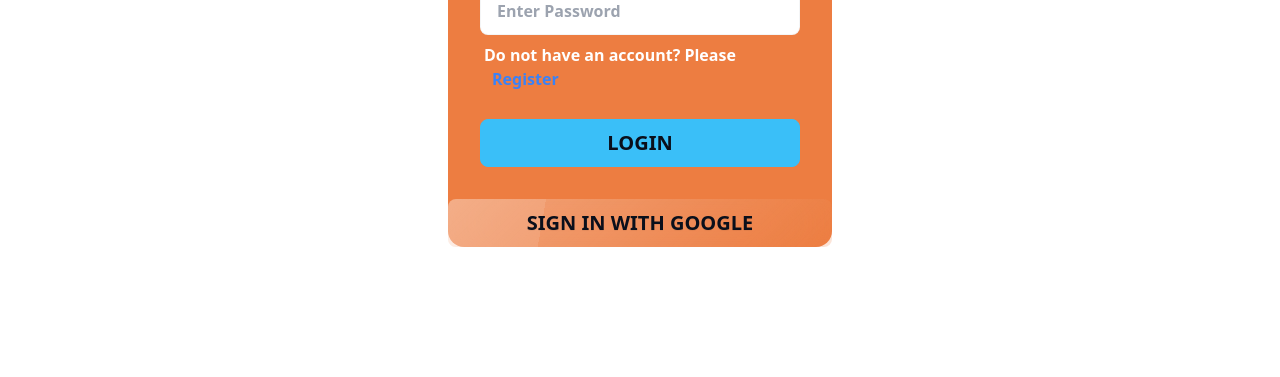
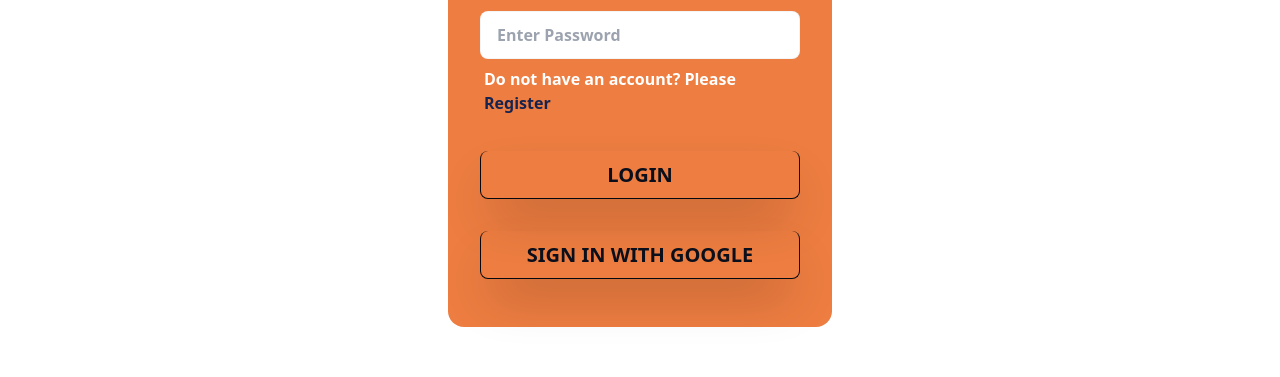
Before and after one commit to tania51/tania-carsYe-client, a React (Vite) app: page /login in a window 1280 px wide. Shown: the part 363-740 px from the top of the page. Built offline with nearby package versions, Linux system fonts and the light colour scheme; no server answers.

Commit message:
when reloading a private route do not go to the login page. Display a loader or spinner untill page is not showing

```diff
--- a/index.html
+++ b/index.html
@@ -2,7 +2,7 @@
 <html lang="en">
   <head>
     <meta charset="UTF-8" />
-    <link rel="shortcut icon" href="https://i.ibb.co/Wv4yK1f/logo-Car4-removebg-preview.png" type="image/x-icon">
+    <link rel="shortcut icon" href="https://i.ibb.co/C615cTp/car-logo.png" type="image/x-icon">
     <!-- <link rel="icon" type="image/svg+xml" href="/vite.svg" /> -->
     <meta name="viewport" content="width=device-width, initial-scale=1.0" />
     <title>CarsYe</title>
--- a/src/Firebase/firebase.config.js
+++ b/src/Firebase/firebase.config.js
@@ -6,12 +6,12 @@ import { getAuth } from "firebase/auth";
 
 // Your web app's Firebase configuration
 const firebaseConfig = {
-  apiKey: "AIzaSyAh6jDmVSb6gIrceFOqCnkW7u0YYNPwJ4s",
-  authDomain: "cars-ye.firebaseapp.com",
-  projectId: "cars-ye",
-  storageBucket: "cars-ye.appspot.com",
-  messagingSenderId: "116293988146",
-  appId: "1:116293988146:web:4bcfd5aef3f83f8083b12b"
+  apiKey: import.meta.env.VITE_APIKEY,
+  authDomain: import.meta.env.VITE_AUTHDOMAIN,
+  projectId: import.meta.env.VITE_PROJECTID,
+  storageBucket: import.meta.env.VITE_STORAGEBUCKET,
+  messagingSenderId: import.meta.env.VITE_MESSAGINGSENDERID,
+  appId: import.meta.env.VITE_APPID
 };
 
 // Initialize Firebase
--- a/src/Pages/Login/Login.jsx
+++ b/src/Pages/Login/Login.jsx
@@ -3,6 +3,8 @@ import Navbar from "../../components/Navbar/Navbar";
 import { useContext } from "react";
 import { AuthContext } from "../../Providers/AuthProvider/AuthProvider";
 import Swal from "sweetalert2";
+import Footer from "../../components/Footer/Footer";
+import Button from "../../components/Button/Button";
 
 
 const Login = () => {
@@ -54,7 +56,7 @@ const Login = () => {
             <Navbar></Navbar>
 
             {/* login form */}
-            <div className="hero min-h-screen bg-base-200">
+            <div className="hero pt-40 min-h-screen bg-base-200 pb-14">
                 <div className="hero-content w-full">
                     <div className="card flex-shrink-0 w-full max-w-sm shadow-2xl bg-base-100">
                         <form onSubmit={loginHandeler} className="card-body">
@@ -70,17 +72,22 @@ const Login = () => {
                                 </label>
                                 <input type="password" placeholder="Enter Password" name="password" className="input input-bordered" required />
                                 <label className="label">
-                                    <span className="text-base">Do not have an account? Please <Link to="/register" className="ml-2 hover:underline text-blue-500">Register</Link></span>
+                                    <span className="text-base">Do not have an account? Please <Link to="/register" className="ml-2 hover:underline register-text text-blue-500">Register</Link></span>
                                 </label>
                             </div>
-                            <div className="form-control mt-3">
-                                <button className="btn btn-primary">Login</button>
+                            <div className="form-control">
+                                <Button>Login</Button>
+                                {/* <button className="btn btn-primary">Login</button> */}
                             </div>
                         </form>
-                        <button onClick={googleHandeler} className="btn glass text-orange-500">Sign In With Google</button>
+                        <div className="pb-10 px-8 -mt-7">
+                        <Button><span className="hover:text-white" onClick={googleHandeler}>Sign In With Google</span></Button>
+                        {/* <button onClick={googleHandeler} className="btn glass text-orange-500">Sign In With Google</button> */}
+                        </div>
                     </div>
                 </div>
             </div>
+            <Footer></Footer>
 
         </div>
     );
--- a/src/Routes/PrivateRoute.jsx
+++ b/src/Routes/PrivateRoute.jsx
@@ -3,17 +3,19 @@ import { AuthContext } from "../Providers/AuthProvider/AuthProvider";
 import { Navigate, useLocation } from "react-router-dom";
 
 
-const PrivateRoute = ( {children} ) => {
+const PrivateRoute = ({ children }) => {
 
-    const {user, loading} = useContext(AuthContext);
+    const { user, loading } = useContext(AuthContext);
     const location = useLocation();
     // console.log(location.pathname);
 
 
-    if(loading) {
-        <div><span className="loading loading-spinner text-error"></span></div>
+    if (loading) {
+        return <div className="w-full flex justify-center h-screen items-center">
+            <span className="loading loading-spinner text-error"></span>
+        </div>
     }
-    if(user) {
+    if (user) {
         return children;
     }
 
--- a/src/Routes/Routes.jsx
+++ b/src/Routes/Routes.jsx
@@ -35,17 +35,17 @@ import Update from "../components/Update/Update";
         },
         {
           path: "/details/:id",
-          element: <Details></Details>,
+          element: <PrivateRoute><Details></Details></PrivateRoute>,
           loader: ({params}) => fetch(`http://localhost:5001/brandProducts/${params.id}`)
         },
         {
           path: "/myCart",
-          element: <MyCart></MyCart>,
+          element: <PrivateRoute><MyCart></MyCart></PrivateRoute>,
           loader: () => fetch('http://localhost:5001/myCart')
         },
         {
           path: "/update",
-          element: <Update></Update>
+          element: <PrivateRoute><Update></Update></PrivateRoute>,
         },
         {
           path: '/login',
--- a/src/components/Navbar/Navbar.css
+++ b/src/components/Navbar/Navbar.css
@@ -77,3 +77,7 @@
 .day .navbar .icon-car {
     color: #16234f;
 }
+.day form .register-text {
+    color: #16234f;
+    margin-left: 0px;
+}
```
Also changed, not shown: src/components/AllProducts/BrandProducts.jsx (+0 -15 lines).
